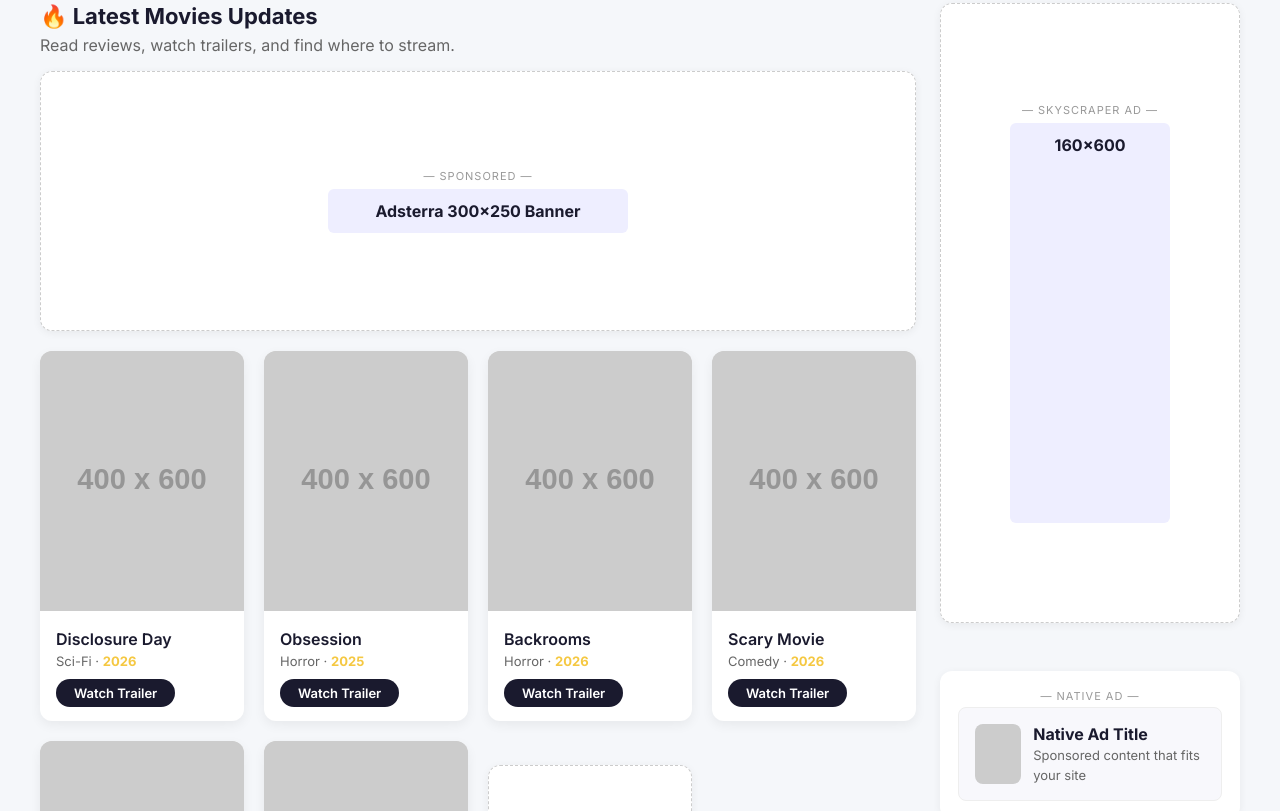
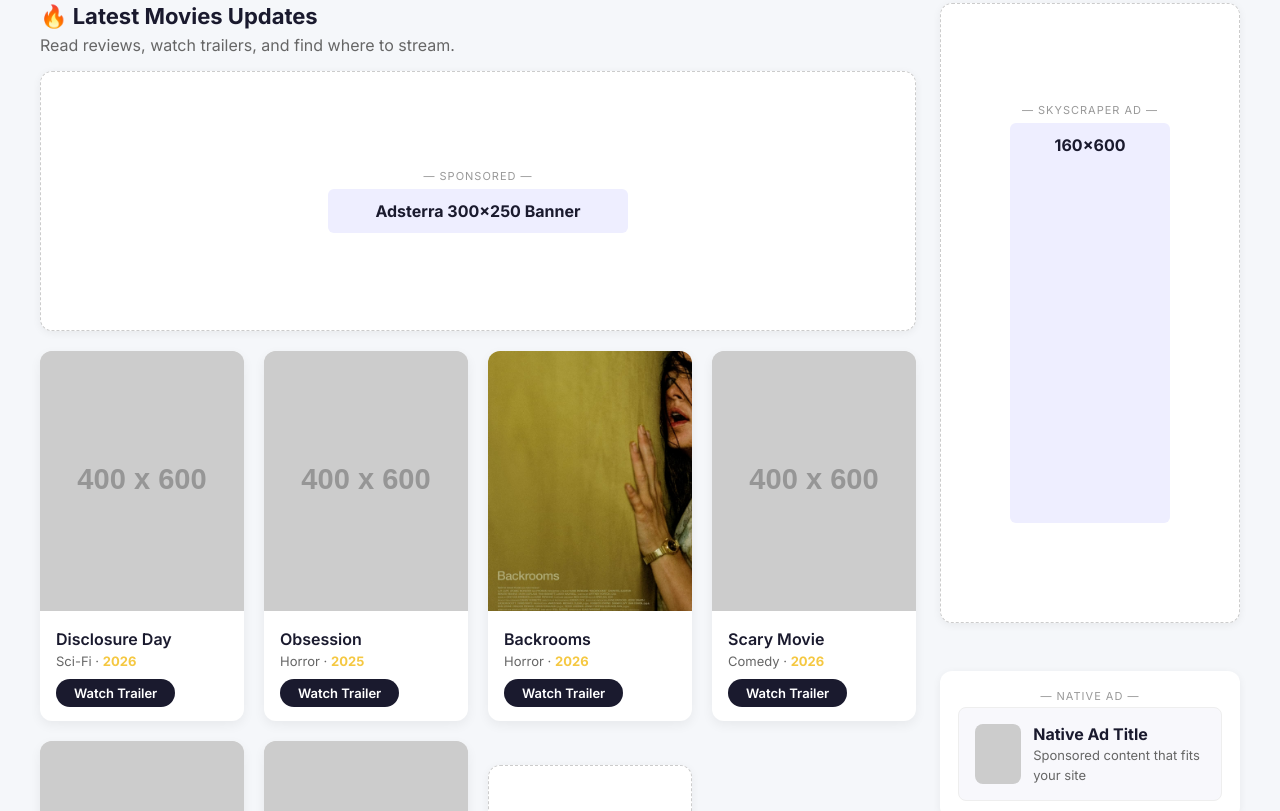
Before and after one commit to kgatechz-spec/cinemacentral.github.io, a plain HTML site: page index.html in a window 1280 px wide. Shown: the part 373-1184 px from the top of the page. Drawn offline with Linux system fonts and the light colour scheme; placeholder pictures from the web are drawn by us.

Commit message:
Update index.html

```diff
--- a/index.html
+++ b/index.html
@@ -300,7 +300,7 @@
 
                     <!-- Movie Card 3 -->
                     <div class="movie-card">
-                        <img src="https://placehold.co/400x600/1a1a2e/f5c842?text=Movie+Poster" alt="Movie poster" />
+                        <img src="https://github.com/kgatechz-spec/cinemacentral.github.io/blob/main/Backrooms%20Movie%20poster.jpg" />
                         <div class="info">
                             <h3>Backrooms</h3>
                             <p>Horror · <span class="year">2026</span></p>
```
